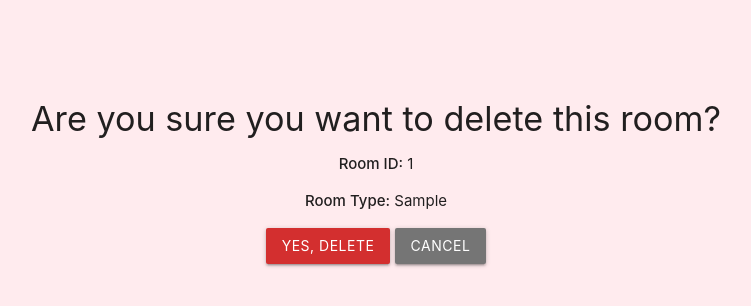
After one commit to KavyaSri-M/CS665_Project1, a Django app: template student_housing/project1/templates/delete_room.html in a window 1280 px wide. The commit adds this page. Shown: the top 306 px of the page, without its empty margins (264-1015 px from the left). Run offline with Django 5.2, Linux system fonts and the light colour scheme; the template is opened without the code that fills it: most values are stand-ins (such as "Sample title", 1, 10 or a date in 2020).

Commit message:
Added the option to delete the room from sqlite database and we are using the sql delete statement to delete the room from the Rooms table

```diff
--- /dev/null
+++ b/student_housing/project1/templates/delete_room.html
@@ -0,0 +1,25 @@
+<!DOCTYPE html>
+<html>
+<head>
+    <title>Delete Room</title>
+    <!-- Materialize CSS -->
+    <link href="https://cdnjs.cloudflare.com/ajax/libs/materialize/1.0.0/css/materialize.min.css" rel="stylesheet">
+</head>
+<body class="red lighten-5">
+
+    <div class="container center-align" style="margin-top: 100px;">
+        <h4>Are you sure you want to delete this room?</h4>
+        <p><strong>Room ID:</strong> {{ room.room_id }}</p>
+        <p><strong>Room Type:</strong> {{ room.room_type }}</p>
+
+        <form method="post">
+            {% csrf_token %}
+            <button class="btn red darken-2" type="submit">Yes, Delete</button>
+            <a href="{% url 'room_list' %}" class="btn grey darken-1">Cancel</a>
+        </form>
+    </div>
+
+    <!-- Materialize JS -->
+    <script src="https://cdnjs.cloudflare.com/ajax/libs/materialize/1.0.0/js/materialize.min.js"></script>
+</body>
+</html>
--- a/student_housing/project1/templates/rooms_list.html
+++ b/student_housing/project1/templates/rooms_list.html
@@ -31,6 +31,7 @@
                     <td>{{ room.is_available }}</td>
                     <td>
                         <a href="{% url 'edit_room' room.room_id %}" class="btn-small blue darken-2">Edit</a>
+                        <a href="{% url 'delete_room' room.room_id %}" class="btn-small red darken-2">Delete</a>
                     </td>
                 </tr>
                 {% endfor %}
```
Also changed, not shown: student_housing/project1/templates/confirm_delete_room.html (added, +18 -0 lines).
